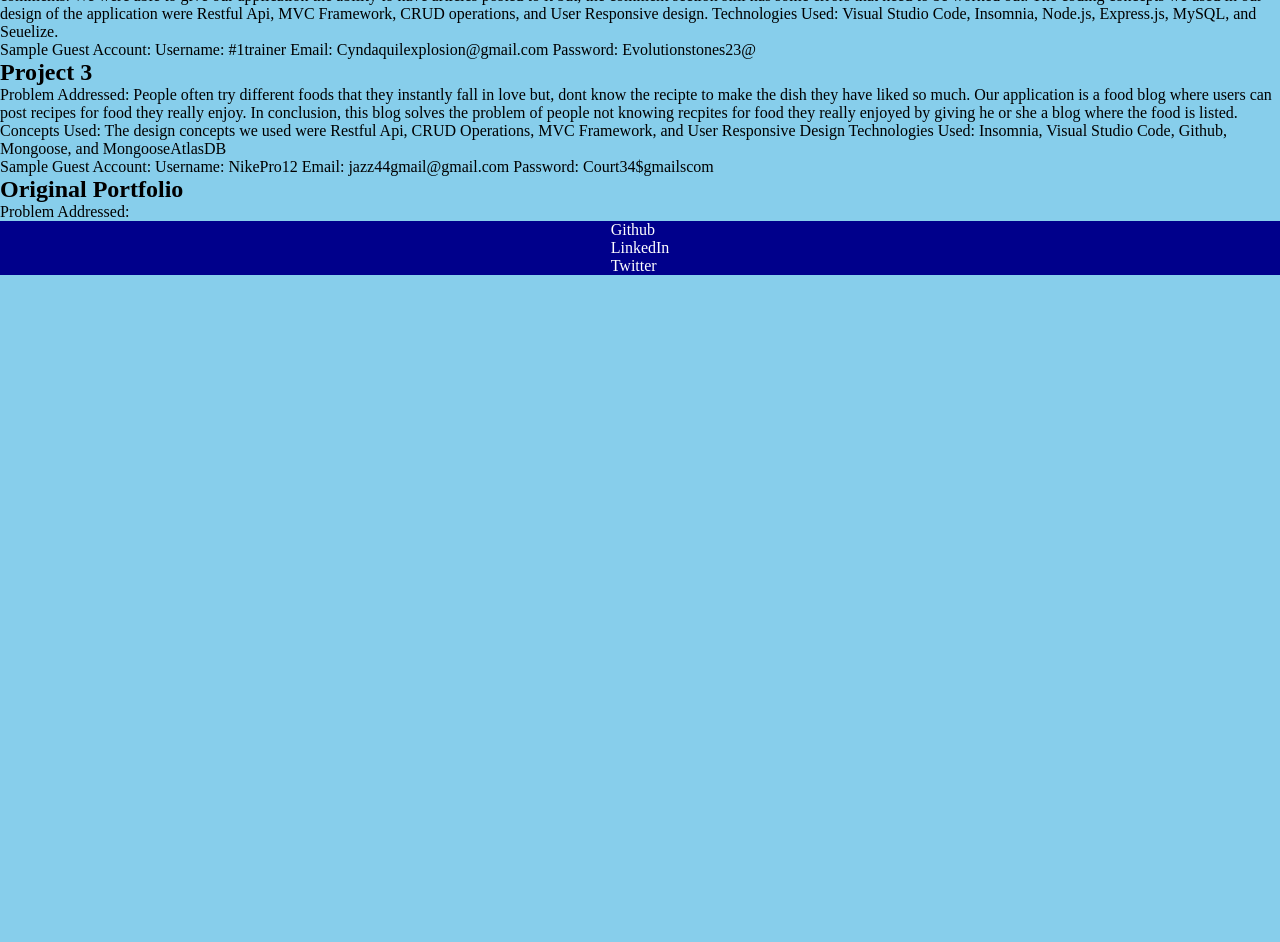
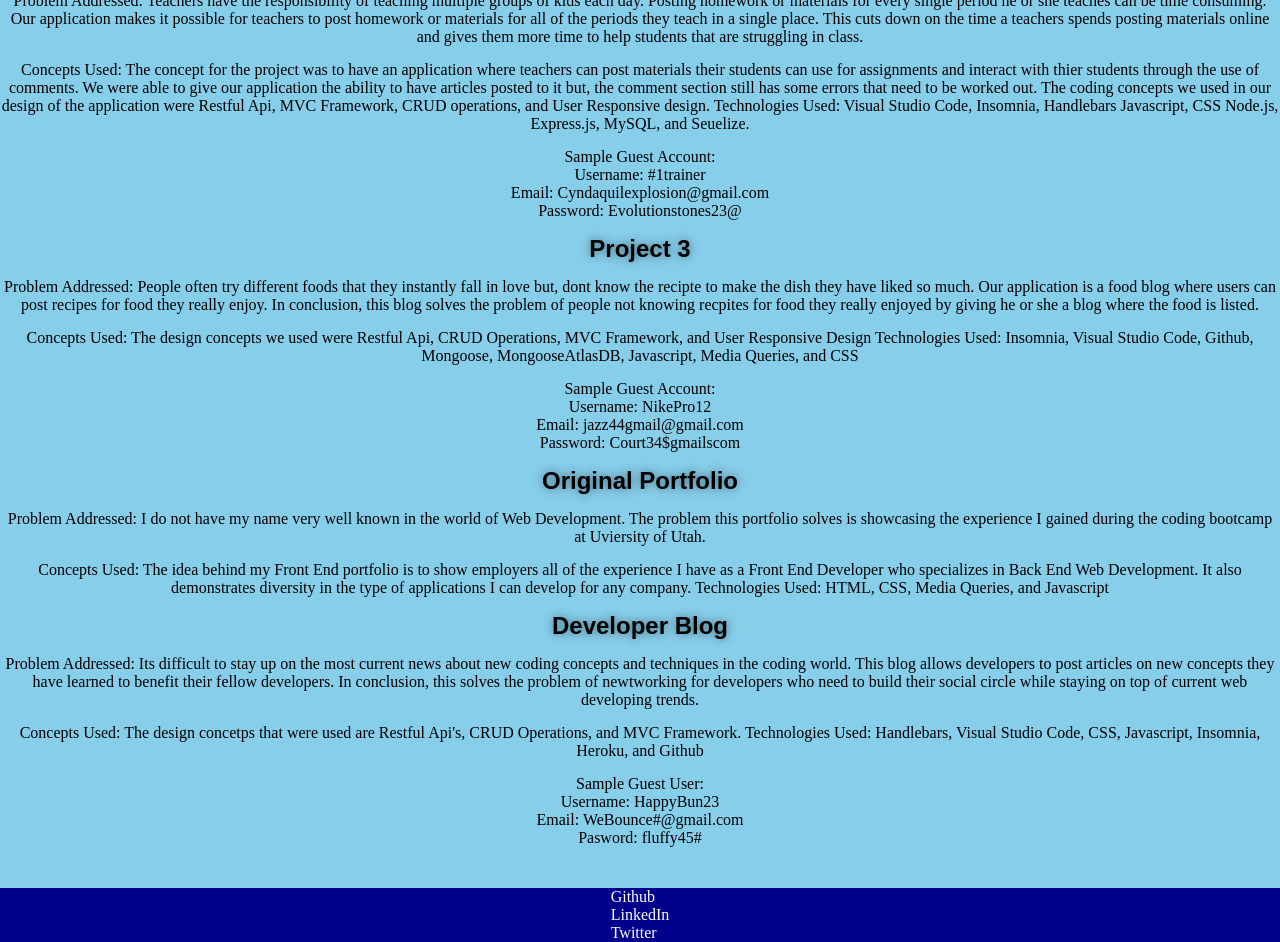
Before and after one commit to Joker282855/display-portfolio, a React (Create React App) app: page /projects-summarized in a window 1280 px wide. Shown: the part 360-1302 px from the top of the page. Before the commit the page ends 800 px from the top, so only its background shows below. Built offline with nearby package versions, Linux system fonts and the light colour scheme.

Commit message:
got the project summary page full coded

```diff
--- a/src/components/Portfolio/index.js
+++ b/src/components/Portfolio/index.js
@@ -23,7 +23,7 @@ function Portfolio() {
                     <img title="Original Portfolio" src={original} alt="Original Portfolio" className="picture" />
                 </a>
                 <a href="https://immense-lake-76806.herokuapp.com/">
-                    <img title="Tech Blog" src={blog} alt="Tech Blog" className="picture" />
+                    <img title="Developer Blog" src={blog} alt="Tech Blog" className="picture" />
                 </a>
             </div>
             <div className="links">
--- a/src/components/Projects/index.js
+++ b/src/components/Projects/index.js
@@ -14,7 +14,7 @@ function Projects() {
                         application before complications made us change course. The complications that arose were having two group members not being able to push commits to our github
                         repostiory and one group member not having time to work on the website. We decided to have our website be a music finder and random music story generator due to
                         these complications. The design concept we used was user responsive design.
-                        Technologies Used: Visual Studio Code, Github, HTML, CSS, and Fetch Requests.
+                        Technologies Used: Visual Studio Code, Github, HTML, CSS, Javascript, Media Queries, and Fetch Requests.
                     </li>
                 </ul>
             <h2>Project 2</h2>
@@ -29,12 +29,15 @@ function Projects() {
                         thier students through the use of comments. We were able to give our application the ability to have articles posted to it but, the comment section still has some
                         errors that need to be worked out. The coding concepts we used in our design of the application were Restful Api, MVC Framework, CRUD operations, and User
                         Responsive design.
-                        Technologies Used: Visual Studio Code, Insomnia, Node.js, Express.js, MySQL, and Seuelize.
+                        Technologies Used: Visual Studio Code, Insomnia, Handlebars Javascript, CSS Node.js, Express.js, MySQL, and Seuelize.
                     </li>
                     <li>
                         Sample Guest Account:
+                        <br></br>
                         Username: #1trainer
+                        <br></br>
                         Email: Cyndaquilexplosion@gmail.com
+                        <br></br>
                         Password: Evolutionstones23@
                     </li>
                 </ul>
@@ -47,19 +50,49 @@ function Projects() {
                     </li>
                     <li>
                         Concepts Used: The design concepts we used were Restful Api, CRUD Operations, MVC Framework, and User Responsive Design
-                        Technologies Used: Insomnia, Visual Studio Code, Github, Mongoose, and MongooseAtlasDB
+                        Technologies Used: Insomnia, Visual Studio Code, Github, Mongoose, MongooseAtlasDB, Javascript, Media Queries, and CSS
                     </li>
                     <li>
                         Sample Guest Account:
+                        <br></br>
                         Username: NikePro12
+                        <br></br>
                         Email: jazz44gmail@gmail.com
+                        <br></br>
                         Password: Court34$gmailscom
                     </li>
                 </ul>
             <h2>Original Portfolio</h2>
                 <ul>
                     <li>
-                        Problem Addressed:
+                        Problem Addressed: I do not have my name very well known in the world of Web Development. The problem this portfolio solves is showcasing the experience
+                        I gained during the coding bootcamp at Uviersity of Utah.
+                    </li>
+                    <li>
+                        Concepts Used: The idea behind my Front End portfolio is to show employers all of the experience I have as a Front End Developer who specializes
+                        in Back End Web Development. It also demonstrates diversity in the type of applications I can develop for any company.
+                        Technologies Used: HTML, CSS, Media Queries, and Javascript
+                    </li>
+                </ul>
+            <h2>Developer Blog</h2>
+                <ul>
+                    <li>
+                        Problem Addressed: Its difficult to stay up on the most current news about new coding concepts and techniques in the coding world. This blog allows
+                        developers to post articles on new concepts they have learned to benefit their fellow developers. In conclusion, this solves the problem of newtworking
+                        for developers who need to build their social circle while staying on top of current web developing trends.
+                    </li>
+                    <li>
+                        Concepts Used: The design concetps that were used are Restful Api's, CRUD Operations, and MVC Framework.
+                        Technologies Used: Handlebars, Visual Studio Code, CSS, Javascript, Insomnia, Heroku, and Github
+                    </li>
+                    <li>
+                        Sample Guest User:
+                        <br></br>
+                        Username: HappyBun23
+                        <br></br>
+                        Email: WeBounce#@gmail.com
+                        <br></br>
+                        Pasword: fluffy45#
                     </li>
                 </ul>
         </section>
--- a/src/index.css
+++ b/src/index.css
@@ -169,6 +169,22 @@ header nav ul li a:focus {
   margin-top: 15px;
   margin-bottom: 15px;
 }
+.description {
+  height: 1120px;
+}
+.description h2 {
+  margin-top: 15px;
+  margin-bottom: 15px;
+  text-align: center;
+  text-shadow: 0 0 10px rgba(0, 0, 0, 0.5);
+  font-family: Arial, Helvetica, sans-serif;
+
+}
+.description ul li {
+  text-align: center;
+  margin-bottom: 15px;
+  margin-top: 15px;
+}
 footer div a {
   color:white;
   text-decoration: none;
```
